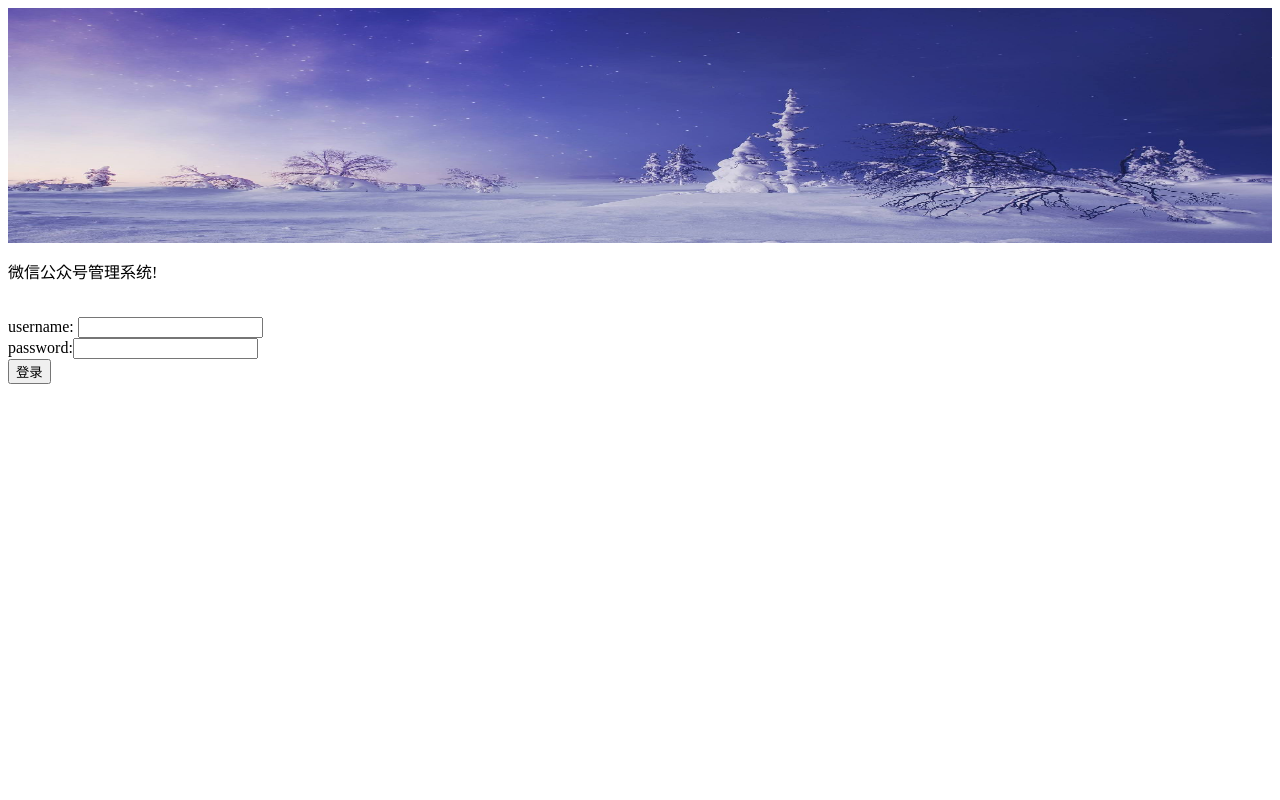
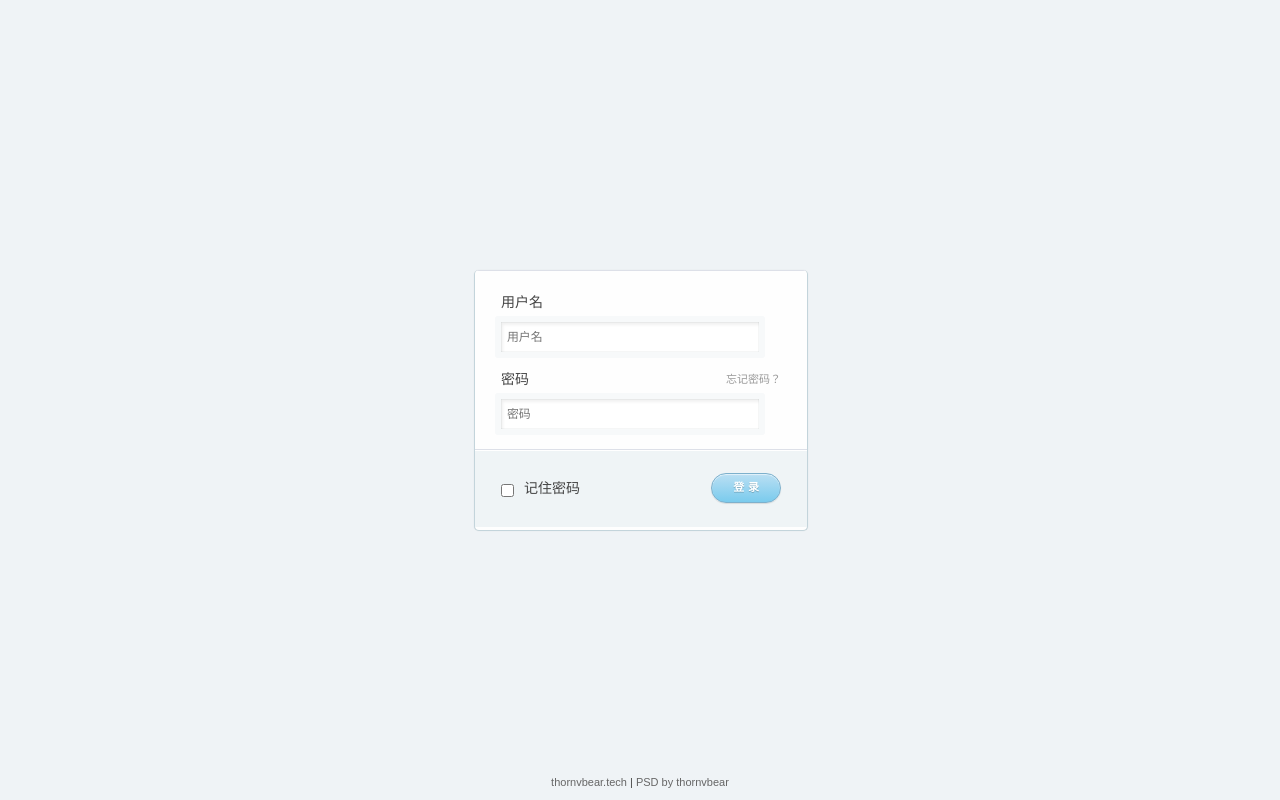
Before and after one commit to ThornDev/WechatDemo, a PHP site: page / in a window 1280 px wide. Run offline with PHP 8.4, Linux system fonts and the light colour scheme.

Commit message:
add files

```diff
--- /dev/null
+++ b/css/reset.css
@@ -0,0 +1,113 @@
+/*  HTML5 ✰ Boilerplate  */
+
+
+html, body, div, span, object, iframe,
+h1, h2, h3, h4, h5, h6, p, blockquote, pre,
+abbr, address, cite, code, del, dfn, em, img, ins, kbd, q, samp,
+small, strong, sub, sup, var, b, i, dl, dt, dd, ol, ul, li,
+fieldset, form, label, legend,
+table, caption, tbody, tfoot, thead, tr, th, td,
+article, aside, canvas, details, figcaption, figure,
+footer, header, hgroup, menu, nav, section, summary,
+time, mark, audio, video {
+  margin: 0;
+  padding: 0;
+  border: 0;
+  font-size: 100%;
+  font: inherit;
+  vertical-align: baseline;
+}
+
+article, aside, details, figcaption, figure,
+footer, header, hgroup, menu, nav, section {
+  display: block;
+}
+
+blockquote, q { quotes: none; }
+blockquote:before, blockquote:after,
+q:before, q:after { content: ''; content: none; }
+ins { background-color: #ff9; color: #000; text-decoration: none; }
+mark { background-color: #ff9; color: #000; font-style: italic; font-weight: bold; }
+del { text-decoration: line-through; }
+abbr[title], dfn[title] { border-bottom: 1px dotted; cursor: help; }
+table { border-collapse: collapse; border-spacing: 0; }
+hr { display: block; height: 1px; border: 0; border-top: 1px solid #ccc; margin: 1em 0; padding: 0; }
+input, select { vertical-align: middle; }
+
+body {font:12px/18px Lucida Sans, sans-serif;}
+select, input, textarea, button { font:99% sans-serif; }
+pre, code, kbd, samp { font-family: monospace, sans-serif; }
+a:hover, a:active, *:focus, input:focus, button:focus { outline: none; }
+ul, ol { margin-left: 2em; }
+ol { list-style-type: decimal; }
+nav ul, nav li { margin: 0; list-style:none; list-style-image: none; }
+small { font-size: 85%; }
+strong, th { font-weight: bold; }
+td { vertical-align: top; }
+
+sub, sup { font-size: 75%; line-height: 0; position: relative; }
+sup { top: -0.5em; }
+sub { bottom: -0.25em; }
+
+pre { white-space: pre; white-space: pre-wrap; word-wrap: break-word; padding: 15px; }
+textarea { overflow: auto; }
+.ie6 legend, .ie7 legend { margin-left: -7px; }
+input[type="radio"] { vertical-align: text-bottom; }
+input[type="checkbox"] { vertical-align: bottom; }
+.ie7 input[type="checkbox"] { vertical-align: baseline; }
+.ie6 input { vertical-align: text-bottom; }
+label, input[type="button"], input[type="submit"], input[type="image"], button { cursor: pointer; }
+button, input, select, textarea { margin: 0; }
+input:valid, textarea:valid   {  }
+input:invalid, textarea:invalid { border-radius: 1px; -moz-box-shadow: 0px 0px 5px red; -webkit-box-shadow: 0px 0px 5px red; box-shadow: 0px 0px 5px red; }
+.no-boxshadow input:invalid, .no-boxshadow textarea:invalid { background-color: #f0dddd; }
+
+::-moz-selection{ background: #a1d8f0; color:#fff; text-shadow: none; }
+::selection { background:#a1d8f0; color:#fff; text-shadow: none; }
+a:link { -webkit-tap-highlight-color: #a1d8f0; }
+
+button {  width: auto; overflow: visible; }
+.ie7 img { -ms-interpolation-mode: bicubic; }
+
+body, select, input, textarea {color: #444; }
+a, a:active, a:visited { color: #666; text-decoration:none; }
+a:hover { color: #c00; }
+.ir { display: block; text-indent: -999em; overflow: hidden; background-repeat: no-repeat; text-align: left; direction: ltr; }
+.hidden { display: none; visibility: hidden; }
+.visuallyhidden { border: 0; clip: rect(0 0 0 0); height: 1px; margin: -1px; overflow: hidden; padding: 0; position: absolute; width: 1px; }
+.visuallyhidden.focusable:active,
+.visuallyhidden.focusable:focus { clip: auto; height: auto; margin: 0; overflow: visible; position: static; width: auto; }
+.invisible { visibility: hidden; }
+.clearfix:before, .clearfix:after { content: "\0020"; display: block; height: 0; overflow: hidden; }
+.clearfix:after { clear: both; }
+.clearfix { zoom: 1; }
+
+
+@media all and (orientation:portrait) {
+
+}
+
+@media all and (orientation:landscape) {
+
+}
+
+@media screen and (max-device-width: 480px) {
+
+  /* html { -webkit-text-size-adjust:none; -ms-text-size-adjust:none; } */
+}
+
+
+@media print {
+  * { background: transparent !important; color: black !important; text-shadow: none !important; filter:none !important;
+  -ms-filter: none !important; }
+  a, a:visited { color: #444 !important; text-decoration: underline; }
+  a[href]:after { content: " (" attr(href) ")"; }
+  abbr[title]:after { content: " (" attr(title) ")"; }
+  .ir a:after, a[href^="javascript:"]:after, a[href^="#"]:after { content: ""; }
+  pre, blockquote { border: 1px solid #999; page-break-inside: avoid; }
+  thead { display: table-header-group; }
+  tr, img { page-break-inside: avoid; }
+  @page { margin: 0.5cm; }
+  p, h2, h3 { orphans: 3; widows: 3; }
+  h2, h3{ page-break-after: avoid; }
+}
--- /dev/null
+++ b/css/structure.css
@@ -0,0 +1,163 @@
+/*
+  ✰✰✰✰✰✰✰✰✰✰✰✰✰✰
+
+  Simple Login Form
+  HTML5/CSS3 Coded by: $hekh@r d-Ziner, CSSJunction.com
+  PSD by:PremiumPixels.com
+
+  Uuage: Free. You can modify, remove our links and use wherever you want ☺.
+
+  ✰✰✰✰✰✰✰✰✰✰✰✰✰✰✰
+
+*/
+body{
+  background:#eff3f6;
+}
+.box
+{
+    background:#fefefe;
+    border: 1px solid #C3D4DB;
+	border-top:1px;
+    -webkit-border-radius:5px;
+    -moz-border-radius:5px;
+    border-radius:5px;
+    -moz-box-shadow:rgba(0,0,0,0.15) 0 0 1px;
+    -webkit-box-shadow:rgba(0,0,0,0.15) 0 0 1px;
+    box-shadow:rgba(0,0,0,0.15) 0 0 1px;
+    color:#444;
+    font:normal 12px/14px Arial, Helvetica, Sans-serif;
+    margin:0 auto 30px;
+	overflow:hidden;
+}
+.box.login
+{
+	height:260px;
+    width:332px;
+	position:absolute;
+	left:50%;
+	top:50%;
+	margin:-130px 0 0 -166px;
+}
+.boxBody
+{
+    background:#fefefe;
+    border-top:1px solid #dde0e8;
+    border-bottom:1px solid #dde0e8;
+    padding:10px 20px;
+}
+
+.box footer
+{
+    background:#eff4f6;
+    border-top:1px solid #fff;
+    padding:22px 26px;
+    overflow:hidden;
+	height:32px;
+}
+.box label
+{
+    display:block;
+    font:14px/22px Arial, Helvetica, Sans-serif;
+    margin:10px 0 0 6px;
+}
+.box footer label{
+	float:left;
+	margin:4px 0 0;
+}
+.box footer input[type=checkbox]{
+	vertical-align:sub;
+	*vertical-align:middle;
+	margin-right:10px;
+}
+.box input[type=text],
+.box input[type=password],
+.txtField,
+.cjComboBox
+{
+    border:6px solid #F7F9FA;
+    -webkit-border-radius:3px;
+    -moz-border-radius:3px;
+    border-radius:3px;
+    -moz-box-shadow:2px 3px 3px rgba(0, 0, 0, 0.06) inset, 0 0 1px #95a2a7 inset;
+    -webkit-box-shadow:2px 3px 3px rgba(0, 0, 0, 0.06) inset, 0 0 1px #95a2a7 inset;
+    box-shadow:2px 3px 3px rgba(0, 0, 0, 0.06) inset, 0 0 1px #95a2a7 inset;
+    margin:3px 0 4px;
+    padding:8px 6px;
+    width:270px;
+    display:block;
+}
+.box input[type=text]:focus,
+.box input[type=password]:focus,
+.txtField:focus,
+.cjComboBox:focus
+{
+    border:6px solid #f0f7fc;
+    -moz-box-shadow:2px 3px 3px rgba(0, 0, 0, 0.04) inset, 0 0 1px #0d6db6 inset;
+    -webkit-box-shadow:2px 3px 3px rgba(0, 0, 0, 0.04) inset, 0 0 1px #0d6db6 inset;
+    box-shadow:2px 3px 3px rgba(0, 0, 0, 0.04) inset, 0 0 1px #0d6db6 inset;
+	color:#333;
+}
+.cjComboBox
+{
+    width:294px;
+}
+.cjComboBox.small
+{
+    padding:3px 2px 3px 6px;
+    width:100px;
+    border-width:3px !important;
+}
+.txtField.small
+{
+    padding:3px 6px;
+    width:200px;
+    border-width:3px !important;
+}
+
+.rLink{padding:0 6px 0 0; font-size:11px; float:right;}
+.box a{color:#999;}
+.box a:hover, .box a:focus{text-decoration:underline;}
+.box a:active{color:#f84747;}
+.btnLogin
+{
+    -moz-border-radius:2px;
+    -webkit-border-radius:2px;
+    border-radius:15px;
+    background:#a1d8f0;
+    background:-moz-linear-gradient(top, #badff3, #7acbed);
+    background:-webkit-gradient(linear, left top, left bottom, from(#badff3), to(#7acbed));
+	-ms-filter: "progid:DXImageTransform.Microsoft.gradient(startColorStr='#badff3', EndColorStr='#7acbed')";
+    border:1px solid #7db0cc !important;
+    cursor: pointer;
+    padding:11px 16px;
+    font:bold 11px/14px Verdana, Tahomma, Geneva;
+    text-shadow:rgba(0,0,0,0.2) 0 1px 0px;
+    color:#fff;
+    -moz-box-shadow:inset rgba(255,255,255,0.6) 0 1px 1px, rgba(0,0,0,0.1) 0 1px 1px;
+    -webkit-box-shadow:inset rgba(255,255,255,0.6) 0 1px 1px, rgba(0,0,0,0.1) 0 1px 1px;
+    box-shadow:inset rgba(255,255,255,0.6) 0 1px 1px, rgba(0,0,0,0.1) 0 1px 1px;
+    margin-left:12px;
+    float:right;
+	padding:7px 21px;
+}
+
+.btnLogin:hover,
+.btnLogin:focus,
+.btnLogin:active{
+    background:#a1d8f0;
+    background:-moz-linear-gradient(top, #7acbed, #badff3);
+    background:-webkit-gradient(linear, left top, left bottom, from(#7acbed), to(#badff3));
+	-ms-filter: "progid:DXImageTransform.Microsoft.gradient(startColorStr='#7acbed', EndColorStr='#badff3')";
+}
+.btnLogin:active
+{
+    text-shadow:rgba(0,0,0,0.3) 0 -1px 0px;
+}
+footer#main{
+	position:fixed;
+	left:0;
+	bottom:10px;
+	text-align:center;
+	font:normal 11px/16px Arial, Helvetica, sans-serif;
+	width:100%;
+}
--- a/index.php
+++ b/index.php
@@ -1,23 +1,29 @@
 <!DOCTYPE HTML PUBLIC "-//W3C//DTD HTML 4.01 Frameset//EN">
 <html>
 <head>
+<title>微信公众号管理系统</title>
 <meta http-equiv="Content-Type" content="text/html; charset=utf-8">
-<title>微信公众号管理</title>
+<meta name="Designer" content="PremiumPixels.com">
+<meta name="Author" content="$hekh@r d-Ziner, CSSJUNTION.com">
+<link rel="stylesheet" type="text/css" href="css/reset.css">
+<link rel="stylesheet" type="text/css" href="css/structure.css">
 </head>
- <body>
- <img src="system_bg.jpg" width="100%" height="30%"/>
- <form action="views/setWeMenu.php" method="post">
-   <p>微信公众号管理系统!</p>
-   <br>
-  username: <input type="text" name="appid" value="" >
-  <br>
-  password:<input type="password" name="appsecret">
-   <br>
-   <input type="submit" value="登录">
-    <?php
 
-	?>
+<body>
+<form class="box login" action="views/setWeMenu.php" method="post">
+	<fieldset class="boxBody">
+	  <label>用户名</label>
+	  <input type="text" name="username" tabindex="1" placeholder="用户名" required>
+	  <label><a href="#" class="rLink" tabindex="5">忘记密码？</a>密码</label>
+	  <input type="password" name="password" tabindex="2" placeholder="密码">
+	</fieldset>
+	<footer>
+	  <label><input type="checkbox" tabindex="3">记住密码</label>
+	  <input type="submit" class="btnLogin" value="登 录" tabindex="4">
+	</footer>
 </form>
-   </body>
-
+<footer id="main">
+  <a href="http://thornvbear.tech/about/">thornvbear.tech</a> | <a href="http://thornvbear.tech/about/">PSD by thornvbear</a>
+</footer>
+</body>
 </html>
```
Also changed, not shown: js/ajax.js (added, +82 -0 lines).
